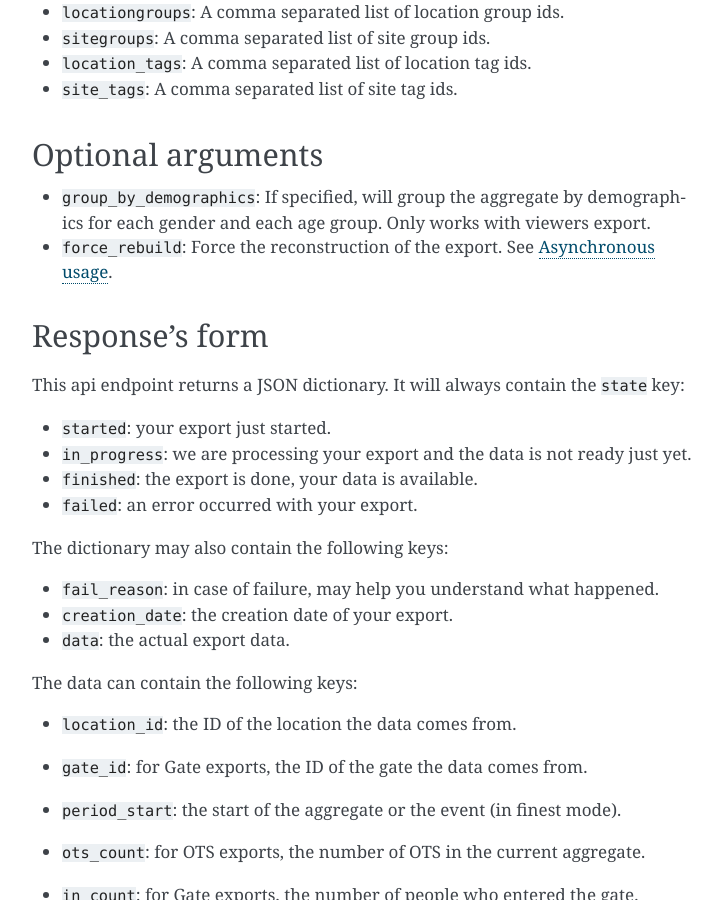
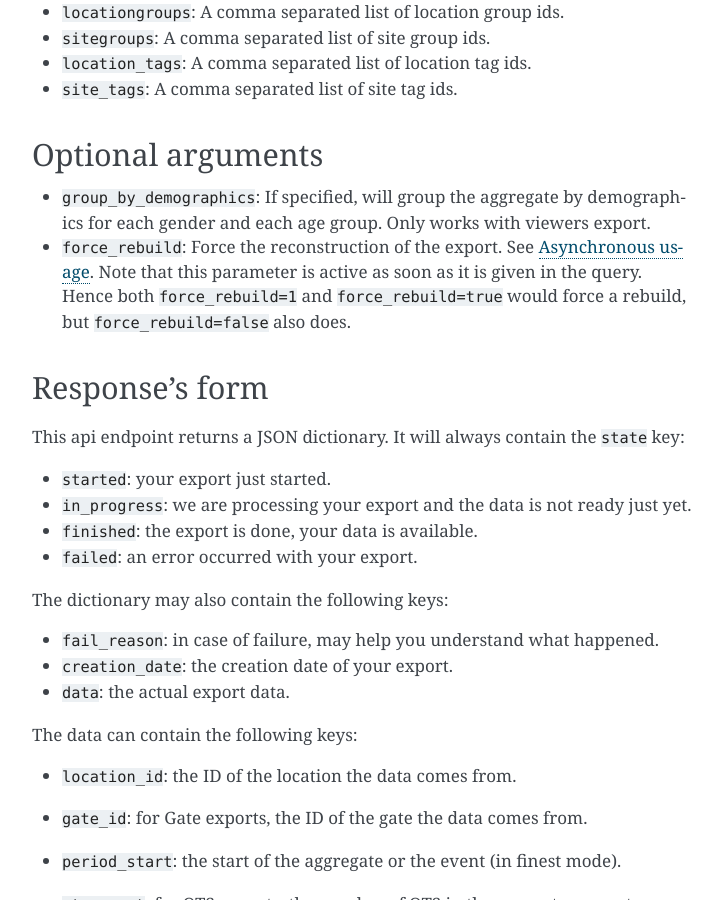
Before and after one commit to quividi/vidicenter-api-documentation, a Sphinx documentation site: the page built from docs/source/data.rst, in a window 1280 px wide and 900 px high, scrolled down 1124 px. Shown: the whole window, without its empty margins (388-1110 px from the left). Built offline with Sphinx 7.4.7, drawn with Linux system fonts in a browser that asks for light colours.

Commit message:
Evol [#150517555] Improved documentation for force_rebuild, again

```diff
--- a/docs/source/data.rst
+++ b/docs/source/data.rst
@@ -52,7 +52,7 @@ Optional arguments
 ------------------
 
 * ``group_by_demographics``: If specified, will group the aggregate by demographics for each gender and each age group. Only works with viewers export.
-* ``force_rebuild``: Force the reconstruction of the export. See `Asynchronous usage`_.
+* ``force_rebuild``: Force the reconstruction of the export. See `Asynchronous usage`_. Note that this parameter is active as soon as it is given in the query. Hence both ``force_rebuild=1`` and ``force_rebuild=true`` would force a rebuild, but ``force_rebuild=false`` also does.
 
 Response's form
 ---------------
```
